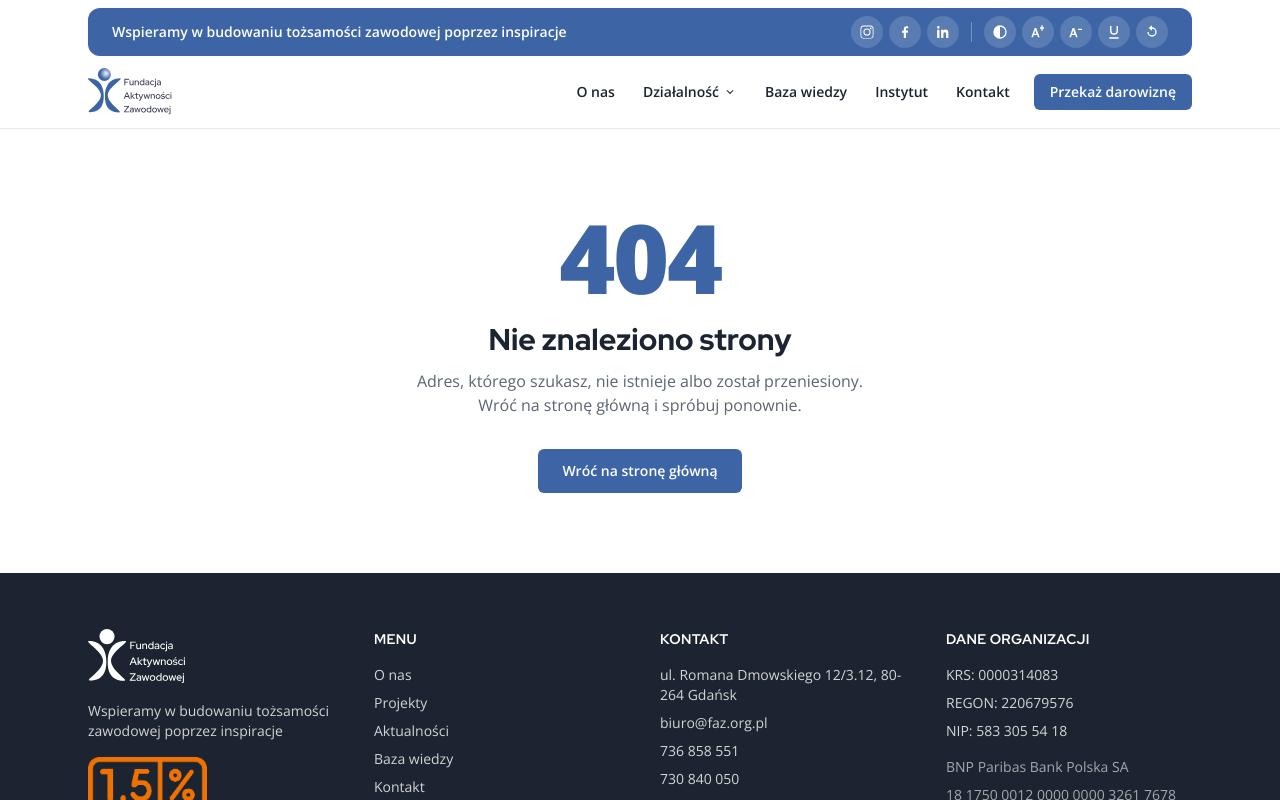
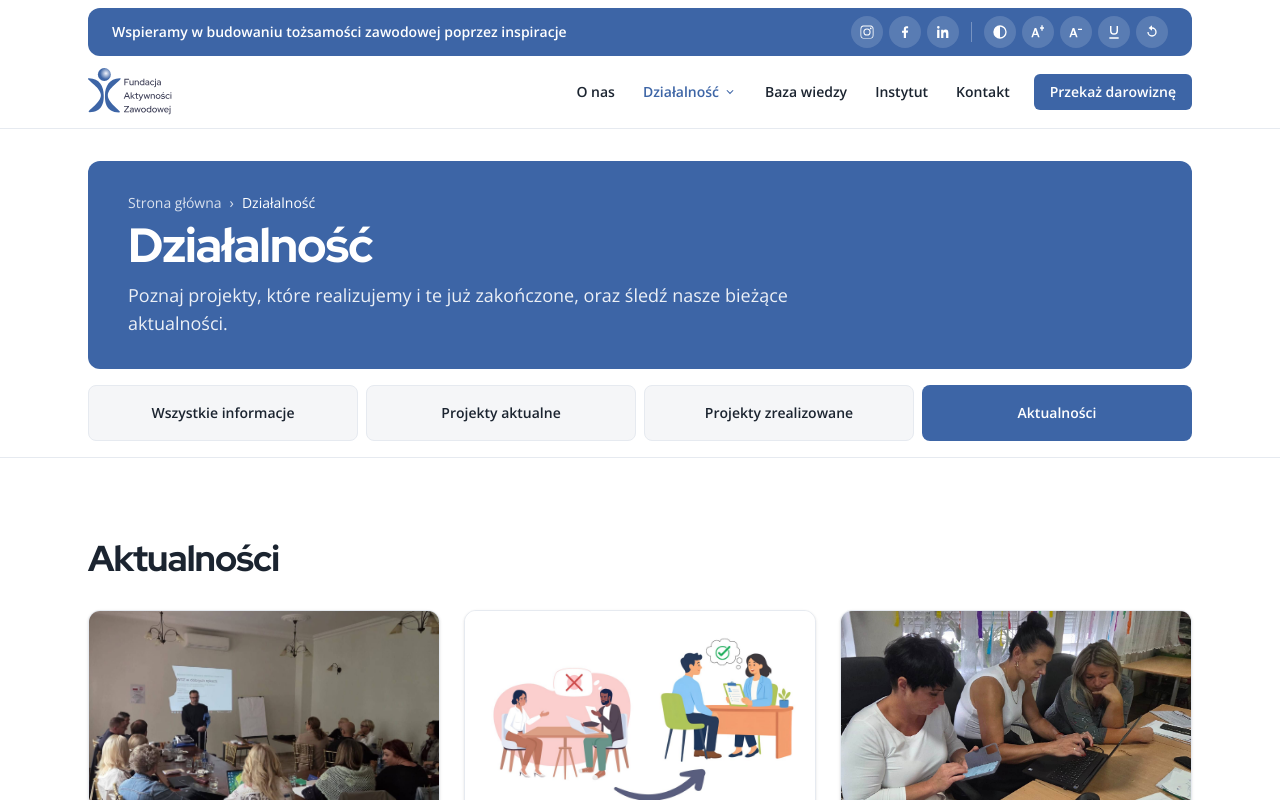
Before and after one commit to pgczaplinski-lgtm/FAZ_WWW, a React (Vite) app: page /dzialalnosc#aktualnosci in a window 1280 px wide. Shown: the top 800 px of the page. Built offline with nearby package versions, Linux system fonts and the light colour scheme.

Commit message:
agent(chat): Podobnie zrób ze stroną działalność jak "o nas". P

```diff
--- a/src/components/layout/Footer.tsx
+++ b/src/components/layout/Footer.tsx
@@ -41,8 +41,8 @@ export function Footer() {
           <h2 className="mb-4 text-sm font-bold uppercase tracking-wide text-white">Menu</h2>
           <ul className="space-y-2 text-sm">
             <li><Link to="/o-nas" className="hover:text-white">O nas</Link></li>
-            <li><Link to="/projekty" className="hover:text-white">Projekty</Link></li>
-            <li><Link to="/aktualnosci" className="hover:text-white">Aktualności</Link></li>
+            <li><Link to="/dzialalnosc" className="hover:text-white">Działalność</Link></li>
+            <li><Link to="/dzialalnosc#aktualnosci" className="hover:text-white">Aktualności</Link></li>
             <li><Link to="/baza-wiedzy" className="hover:text-white">Baza wiedzy</Link></li>
             <li><Link to="/kontakt" className="hover:text-white">Kontakt</Link></li>
             <li><Link to="/przekaz-darowizne" className="hover:text-white">Przekaż darowiznę</Link></li>
--- a/src/components/layout/nav.ts
+++ b/src/components/layout/nav.ts
@@ -14,10 +14,12 @@ export const navItems: NavItem[] = [
   { label: "O nas", to: "/o-nas" },
   {
     label: "Działalność",
-    to: "/projekty",
+    to: "/dzialalnosc",
     children: [
-      { label: "Projekty", to: "/projekty" },
-      { label: "Aktualności", to: "/aktualnosci" },
+      { label: "Wszystkie informacje", to: "/dzialalnosc" },
+      { label: "Projekty aktualne", to: "/dzialalnosc#projekty-aktualne" },
+      { label: "Projekty zrealizowane", to: "/dzialalnosc#projekty-zrealizowane" },
+      { label: "Aktualności", to: "/dzialalnosc#aktualnosci" },
     ],
   },
   { label: "Baza wiedzy", to: "/baza-wiedzy" },
--- a/src/pages/Home.tsx
+++ b/src/pages/Home.tsx
@@ -109,7 +109,7 @@ export function Home() {
             </div>
           ) : null}
           <Link
-            to="/aktualnosci"
+            to="/dzialalnosc#aktualnosci"
             className="mt-3 block rounded-xl bg-brand py-3 text-center text-sm font-bold tracking-widest text-white hover:bg-brand-dark"
           >
             POZOSTAŁE AKTUALNOŚCI
@@ -166,7 +166,7 @@ export function Home() {
           ))}
         </div>
         <div className="mt-10 flex justify-center">
-          <ButtonLink to="/projekty" variant="solid">
+          <ButtonLink to="/dzialalnosc#projekty-aktualne" variant="solid">
             Zobacz wszystkie projekty
           </ButtonLink>
         </div>
--- /dev/null
+++ b/src/pages/activity/Dzialalnosc.tsx
@@ -0,0 +1,132 @@
+import { useState } from "react";
+import { useNavigate, useLocation } from "react-router-dom";
+import { content } from "../../lib/content/index.ts";
+import { PageHeader } from "../../components/ui/PageHeader.tsx";
+import { Container, Section, SectionTitle } from "../../components/ui/primitives.tsx";
+import { NewsCard, ProjectCard } from "../../components/ui/cards.tsx";
+
+const TOPICS = [
+  { id: "all", label: "Wszystkie informacje" },
+  { id: "projekty-aktualne", label: "Projekty aktualne" },
+  { id: "projekty-zrealizowane", label: "Projekty zrealizowane" },
+  { id: "aktualnosci", label: "Aktualności" },
+] as const;
+
+type TopicId = (typeof TOPICS)[number]["id"];
+
+function isTopicId(value: string): value is TopicId {
+  return TOPICS.some((t) => t.id === value);
+}
+
+const NEWS_PAGE_SIZE = 9;
+
+export function Dzialalnosc() {
+  const navigate = useNavigate();
+  const location = useLocation();
+  const hash = location.hash.replace(/^#/, "");
+  const topic: TopicId = isTopicId(hash) ? hash : "all";
+  const show = (id: TopicId) => topic === "all" || topic === id;
+
+  const active = content.getProjects("active");
+  const finished = content.getProjects("finished");
+  const news = content.getNews();
+
+  const [visibleNews, setVisibleNews] = useState(NEWS_PAGE_SIZE);
+  const shownNews = news.slice(0, visibleNews);
+  const hasMoreNews = visibleNews < news.length;
+
+  const selectTopic = (id: TopicId) => {
+    navigate({ pathname: "/dzialalnosc", hash: id === "all" ? "" : id }, { replace: true });
+  };
+
+  return (
+    <>
+      <PageHeader
+        title="Działalność"
+        intro="Poznaj projekty, które realizujemy i te już zakończone, oraz śledź nasze bieżące aktualności."
+        crumbs={[{ label: "Strona główna", to: "/" }, { label: "Działalność" }]}
+      />
+
+      <div className="border-b border-line bg-white">
+        <Container className="py-4">
+          <div role="group" aria-label="Tematy" className="grid grid-cols-2 gap-1.5 sm:grid-cols-4 sm:gap-2">
+            {TOPICS.map((opt) => {
+              const selected = topic === opt.id;
+              return (
+                <button
+                  key={opt.id}
+                  type="button"
+                  aria-pressed={selected}
+                  onClick={() => selectTopic(opt.id)}
+                  className={
+                    selected
+                      ? "flex min-h-[3.5rem] items-center justify-center rounded-lg bg-brand px-1.5 py-2 text-center text-[11px] font-semibold leading-tight text-white sm:px-2 sm:text-sm"
+                      : "flex min-h-[3.5rem] items-center justify-center rounded-lg border border-line bg-surface px-1.5 py-2 text-center text-[11px] font-semibold leading-tight text-ink sm:px-2 sm:text-sm"
+                  }
+                >
+                  {opt.label}
+                </button>
+              );
+            })}
+          </div>
+        </Container>
+      </div>
+
+      {show("projekty-aktualne") && (
+        <Section>
+          <SectionTitle className="mb-8">Aktualne projekty</SectionTitle>
+          {active.length === 0 ? (
+            <p className="text-muted">Brak aktualnych projektów.</p>
+          ) : (
+            <div className="grid gap-6 sm:grid-cols-2 lg:grid-cols-3">
+              {active.map((project) => (
+                <ProjectCard key={project.slug} project={project} />
+              ))}
+            </div>
+          )}
+        </Section>
+      )}
+
+      {show("projekty-zrealizowane") && (
+        <Section muted={topic === "all"}>
+          <SectionTitle className="mb-8">Zrealizowane projekty</SectionTitle>
+          {finished.length === 0 ? (
+            <p className="text-muted">Brak zrealizowanych projektów.</p>
+          ) : (
+            <div className="grid gap-6 sm:grid-cols-2 lg:grid-cols-3">
+              {finished.map((project) => (
+                <ProjectCard key={project.slug} project={project} />
+              ))}
+            </div>
+          )}
+        </Section>
+      )}
+
+      {show("aktualnosci") && (
+        <Section>
+          <SectionTitle className="mb-8">Aktualności</SectionTitle>
+          {shownNews.length === 0 ? (
+            <p className="text-muted">Brak aktualności.</p>
+          ) : (
+            <div className="grid gap-6 sm:grid-cols-2 lg:grid-cols-3">
+              {shownNews.map((post) => (
+                <NewsCard key={post.slug} post={post} />
+              ))}
+            </div>
+          )}
+          {hasMoreNews && (
+            <div className="mt-10 flex justify-center">
+              <button
+                type="button"
+                onClick={() => setVisibleNews((n) => n + NEWS_PAGE_SIZE)}
+                className="rounded-md bg-brand px-6 py-3 text-sm font-semibold text-white hover:bg-brand-dark"
+              >
+                Pokaż więcej
+              </button>
+            </div>
+          )}
+        </Section>
+      )}
+    </>
+  );
+}
--- a/src/pages/news/AktualnoscDetail.tsx
+++ b/src/pages/news/AktualnoscDetail.tsx
@@ -23,7 +23,7 @@ export function AktualnoscDetail() {
           Nie udało się odnaleźć wpisu o podanym adresie.
         </p>
         <p className="mt-6">
-          <Link to="/aktualnosci" className="font-semibold text-brand">
+          <Link to="/dzialalnosc#aktualnosci" className="font-semibold text-brand">
             Wróć do aktualności
           </Link>
         </p>
@@ -42,7 +42,7 @@ export function AktualnoscDetail() {
         title={post.title}
         crumbs={[
           { label: "Strona główna", to: "/" },
-          { label: "Aktualności", to: "/aktualnosci" },
+          { label: "Aktualności", to: "/dzialalnosc#aktualnosci" },
           { label: post.title },
         ]}
       />
--- a/src/pages/news/Aktualnosci.tsx
+++ /dev/null
@@ -1,45 +0,0 @@
-import { useState } from "react";
-import { content } from "../../lib/content/index.ts";
-import { PageHeader } from "../../components/ui/PageHeader.tsx";
-import { Section } from "../../components/ui/primitives.tsx";
-import { NewsCard } from "../../components/ui/cards.tsx";
-
-const PAGE_SIZE = 9;
-
-export function Aktualnosci() {
-  const posts = content.getNews();
-  const [visible, setVisible] = useState(PAGE_SIZE);
-  const shown = posts.slice(0, visible);
-  const hasMore = visible < posts.length;
-
-  return (
-    <>
-      <PageHeader
-        title="Aktualności"
-        intro="Śledź nasze wydarzenia, sukcesy i bieżące działania."
-      />
-      <Section>
-        {shown.length === 0 ? (
-          <p className="text-muted">Brak aktualności.</p>
-        ) : (
-          <div className="grid gap-6 sm:grid-cols-2 lg:grid-cols-3">
-            {shown.map((post) => (
-              <NewsCard key={post.slug} post={post} />
-            ))}
-          </div>
-        )}
-        {hasMore && (
-          <div className="mt-10 flex justify-center">
-            <button
-              type="button"
-              onClick={() => setVisible((n) => n + PAGE_SIZE)}
-              className="rounded-md bg-brand px-6 py-3 text-sm font-semibold text-white hover:bg-brand-dark"
-            >
-              Pokaż więcej
-            </button>
-          </div>
-        )}
-      </Section>
-    </>
-  );
-}
--- a/src/pages/projects/ProjektDetail.tsx
+++ b/src/pages/projects/ProjektDetail.tsx
@@ -17,7 +17,7 @@ export function ProjektDetail() {
           Nie udało się odnaleźć projektu o podanym adresie.
         </p>
         <p className="mt-6">
-          <Link to="/projekty" className="font-semibold text-brand">
+          <Link to="/dzialalnosc" className="font-semibold text-brand">
             Wróć do listy projektów
           </Link>
         </p>
@@ -39,7 +39,7 @@ export function ProjektDetail() {
         intro={project.excerpt}
         crumbs={[
           { label: "Strona główna", to: "/" },
-          { label: "Projekty", to: "/projekty" },
+          { label: "Działalność", to: "/dzialalnosc" },
           { label: project.title },
         ]}
       />
```
Also changed, not shown: src/pages/projects/Projekty.tsx (deleted, +0 -86 lines), src/router.tsx (+4 -4 lines).
